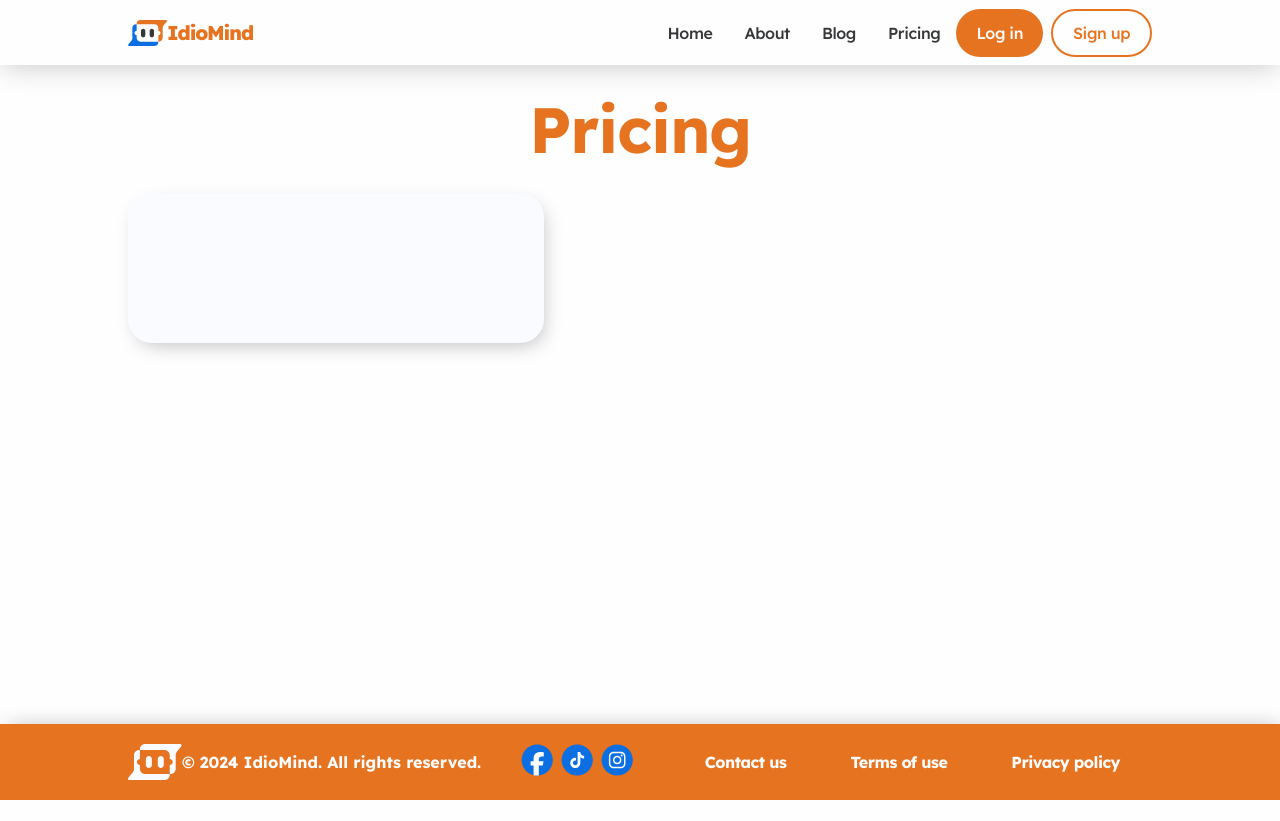
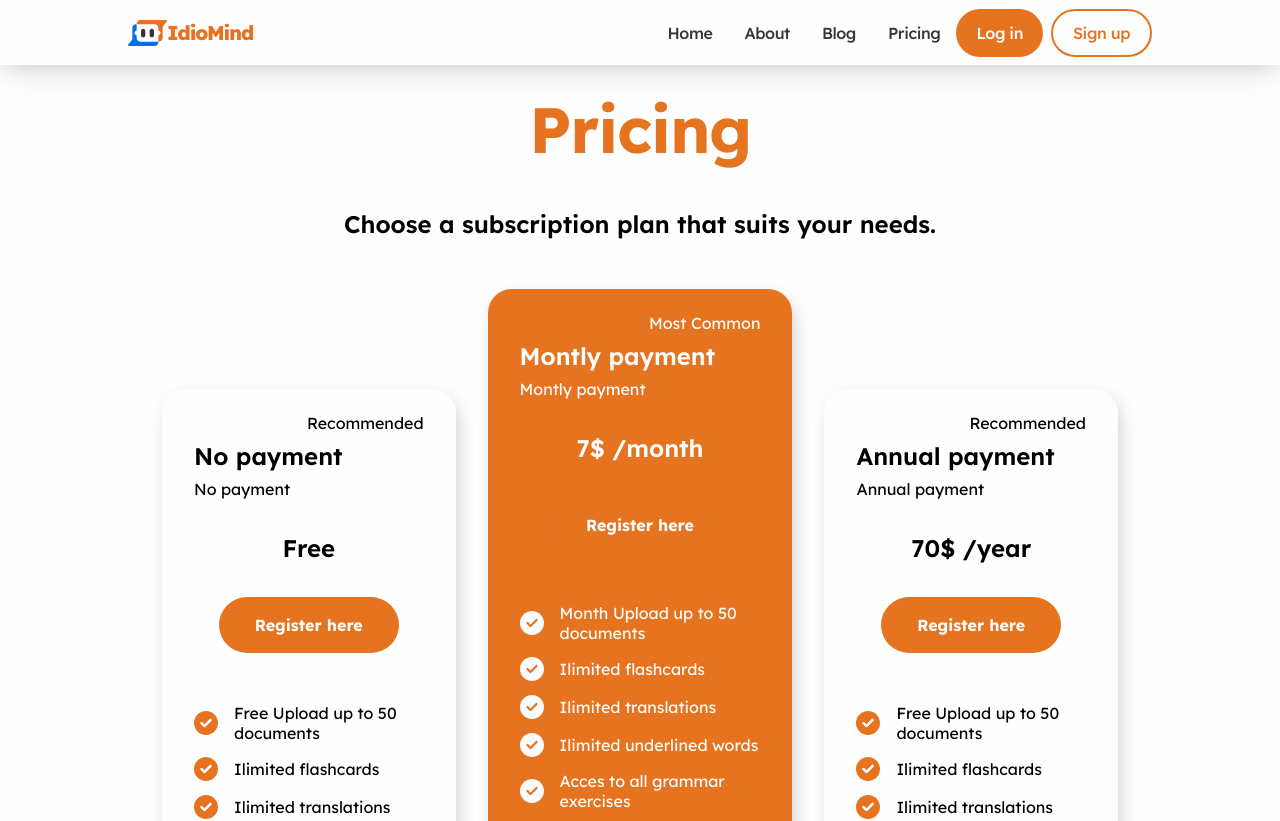
Before and after one commit to Ingesoft-II-IdioMind/idiomind-frontend, a Next.js app: page /pricing in a window 1280 px wide. Shown: the top 821 px of the page. Before the commit the page ends 800 px from the top, so only its background shows below. Built offline with nearby package versions, Linux system fonts and the light colour scheme.

Commit message:
PricingPlan component and Pricing Page. Buttons configurations missing

```diff
--- /dev/null
+++ b/src/app/(home)/pricing/Pricing.module.scss
@@ -0,0 +1,16 @@
+.container{
+    justify-content: center;
+}
+
+.subtitle{
+    text-align: center;
+    padding: 16px 0px;
+}
+
+.pricingPlanContainer{
+    display: flex;
+    justify-content: center;
+    gap: 32px;
+    margin: 34px;
+
+}
--- a/src/app/(home)/pricing/page.tsx
+++ b/src/app/(home)/pricing/page.tsx
@@ -1,10 +1,63 @@
 import { PricingPlan } from "app/components/home/PricingPlan";
+import styles from "./Pricing.module.scss";
 
 export default function Pricing() {
+  const benefitsFree = [
+    "Free Upload up to 50 documents",
+    "Ilimited flashcards",
+    "Ilimited translations",
+    "Ilimited underlined words",
+    "Acces to all grammar exercises",
+    "Acces to all speaking exercises",
+  ];
+
+  const benefitsMonth = [
+    "Month Upload up to 50 documents",
+    "Ilimited flashcards",
+    "Ilimited translations",
+    "Ilimited underlined words",
+    "Acces to all grammar exercises",
+    "Acces to all speaking exercises",
+  ];
+
+  const benefitsAnnual = [
+    "Year Upload up to 50 documents",
+    "Ilimited flashcards",
+    "Ilimited translations",
+    "Ilimited underlined words",
+    "Acces to all grammar exercises",
+    "Acces to all speaking exercises",
+  ];
   return (
     <main>
+      <div className={styles.container}>
+        <div className={styles.title}>
           <h1>Pricing</h1>
-        <PricingPlan />
+          <h5 className={styles.subtitle}>
+            Choose a subscription plan that suits your needs.
+          </h5>
+        </div>
+        <div className={styles.pricingPlanContainer}>
+          <PricingPlan
+            benefits={benefitsFree}
+            price={"Free"}
+            periodicity={"No payment"}
+            cardTypeRecommended={false}
+          />
+          <PricingPlan
+            benefits={benefitsMonth}
+            price={"7$ /month"}
+            periodicity={"Montly payment"}
+            cardTypeRecommended={true}
+          />
+          <PricingPlan
+            benefits={benefitsFree}
+            price={"70$ /year"}
+            periodicity={"Annual payment"}
+            cardTypeRecommended={false}
+          />
+        </div>
+      </div>
     </main>
   );
 }
--- a/src/components/home/PricingPlan/PricingPlan.module.scss
+++ b/src/components/home/PricingPlan/PricingPlan.module.scss
@@ -1,11 +1,61 @@
-.pricingPlan {
+@import "../../../styles/variables.scss";
+
+.pricingPlan, .cardTypeRecommended {
   display: flex;
-  width: 352px;
+  width: auto;
+  height: 0%; //?????
   padding: 24px 32px;
   flex-direction: column;
-  align-items: flex-start;
+  align-items: center;
   gap: 34px;
   border-radius: 24px;
-  background: var(--Main, #fafbff);
   box-shadow: 4px 7px 19px -5px rgba(0, 0, 0, 0.25);
+
+  .title {
+    display: flex;
+    flex-direction: column;
+    gap: 8px;
+    align-self: stretch;
+  }
+
+  ul {
+    display: flex;
+    flex-direction: column;
+    align-items: flex-start;
+    gap: 14px;
+    align-self: stretch;
+    padding: 0;
+
+    li {
+      display: flex;
+      align-items: center;
+      gap: 16px;
+      align-self: stretch;
+      list-style-type: 'none';
+    }
+  }
+
+  .terms {
+    align-self: stretch;
+    text-align: center;
+    text-decoration-line: underline;
+  }
 }
+
+.pricingPlan {
+  background: $main-color;
+  margin-top: 100px;
+
+  .linkColor{
+    color: $primary-color;
+  }
+}
+
+.cardTypeRecommended {
+  background: $primary-color;
+  color: $main-color;
+
+  .linkColorRecommended{
+    color: $main-color;
+  }
+}
--- a/src/components/home/PricingPlan/PricingPlan.tsx
+++ b/src/components/home/PricingPlan/PricingPlan.tsx
@@ -1,12 +1,38 @@
+import { Button } from "app/components/shared/Button";
 import styles from "./PricingPlan.module.scss";
+import Image from "next/image";
+import Link from "next/link";
 
-export const PricingPlan = () => {
-    return (
-      <div className={styles.pricingPlan}>
-        <div></div>
-        <div></div>
-        <div></div>
-        <div></div>
+interface PricingPlanProps {
+  benefits: string[];
+  price: string,
+  periodicity: string,
+  cardTypeRecommended: boolean;
+}
+
+export const PricingPlan: React.FC<PricingPlanProps> = ({ benefits, price, cardTypeRecommended, periodicity }) => {
+
+  const checkIconURL = cardTypeRecommended ? "/icons/checkIconRecommended.svg" : "/icons/checkIcon.svg";
+  const titleText = cardTypeRecommended ? "Most Common" : "Recommended";
+
+  return (
+    <div className={cardTypeRecommended ? styles.cardTypeRecommended : styles.pricingPlan }>
+      <div className={styles.title}>
+        <p style={{ textAlign: "right" }}>{titleText}</p>
+        <h5>{periodicity}</h5>
+        <p>{periodicity}</p>
       </div>
-    );
-  }
+      <h5 className={styles.price}>{price}</h5>
+      <Button />
+      <ul>
+        {benefits.map((benefit, index) => (
+          <li key={index}>
+            <Image src={checkIconURL} alt="checkIcon" width={24} height={24}/>
+            {benefit}
+          </li>
+        ))}
+      </ul>
+      <Link href={"/termsOfUse"} className={cardTypeRecommended? styles.linkColorRecommended : styles.linkColor}>Check terms and conditions</Link>
+    </div>
+  );
+};
```
Also changed, not shown: public/icons/checkIcon.svg (added), public/icons/checkIconRecommended.svg (added). Lines whose indentation alone changed are shown as unchanged.
